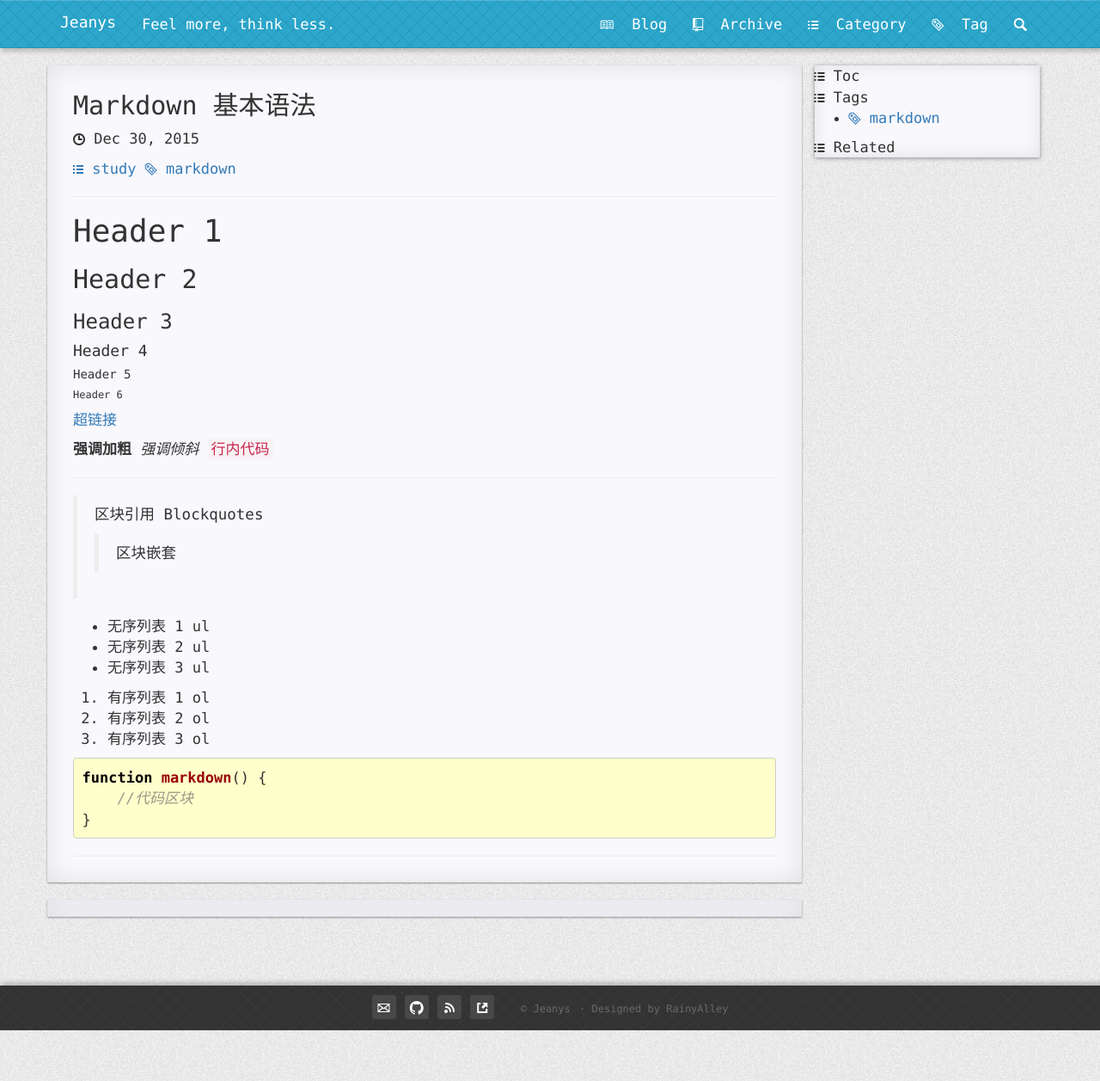
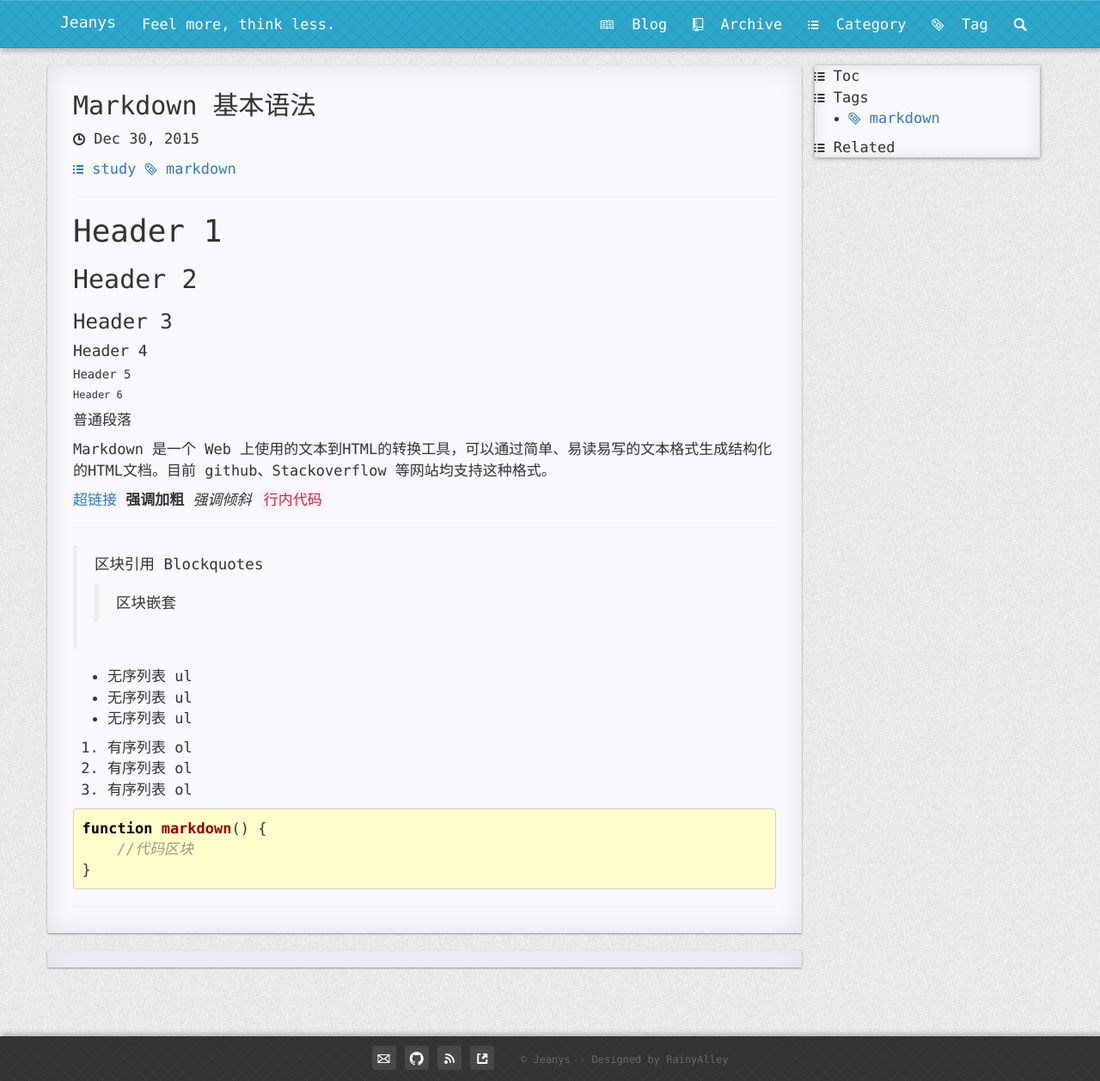
Before and after one commit to jeanys/jeanys.github.io, a Jekyll site: the page built from _posts/2015-12-30-markdown-syntax.md, in a window 1280 px wide. Shown: the whole page at 86% size. Built offline with Jekyll 4.4.1, drawn with Linux system fonts in a browser that asks for light colours; nearby versions of some CDN libraries; Markdown is read by kramdown in place of the engine named in the settings.

Commit message:
markdown syntax edit

```diff
--- a/_posts/2015-12-30-markdown-syntax.md
+++ b/_posts/2015-12-30-markdown-syntax.md
@@ -12,8 +12,11 @@ categories: study
 ##### Header 5
 ######  Header 6
 
+普通段落
+
+Markdown 是一个 Web 上使用的文本到HTML的转换工具，可以通过简单、易读易写的文本格式生成结构化的HTML文档。目前 github、Stackoverflow 等网站均支持这种格式。
+
 [超链接](http://jeanys.github.io/ "link")
-
 **强调加粗**
 *强调倾斜*
 `行内代码`
@@ -23,13 +26,13 @@ categories: study
 > 区块引用 Blockquotes
 > > 区块嵌套
 
-+ 无序列表 1 ul
-+ 无序列表 2 ul
-+ 无序列表 3 ul
++ 无序列表 ul
++ 无序列表 ul
++ 无序列表 ul
 
-1. 有序列表 1 ol
-2. 有序列表 2 ol
-3. 有序列表 3 ol
+1. 有序列表 ol
+2. 有序列表 ol
+3. 有序列表 ol
 
 ~~~javascript
 function markdown() {
```
